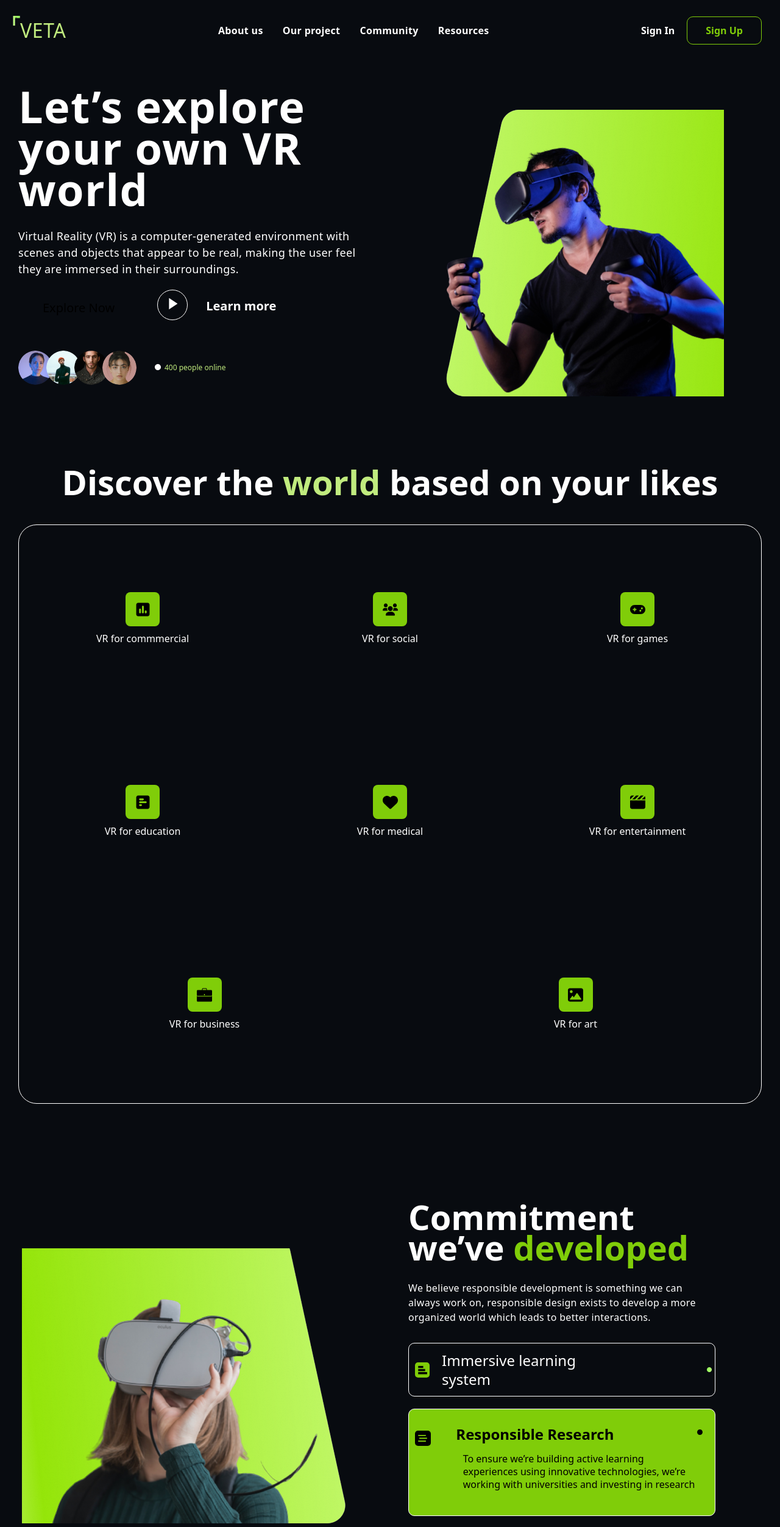
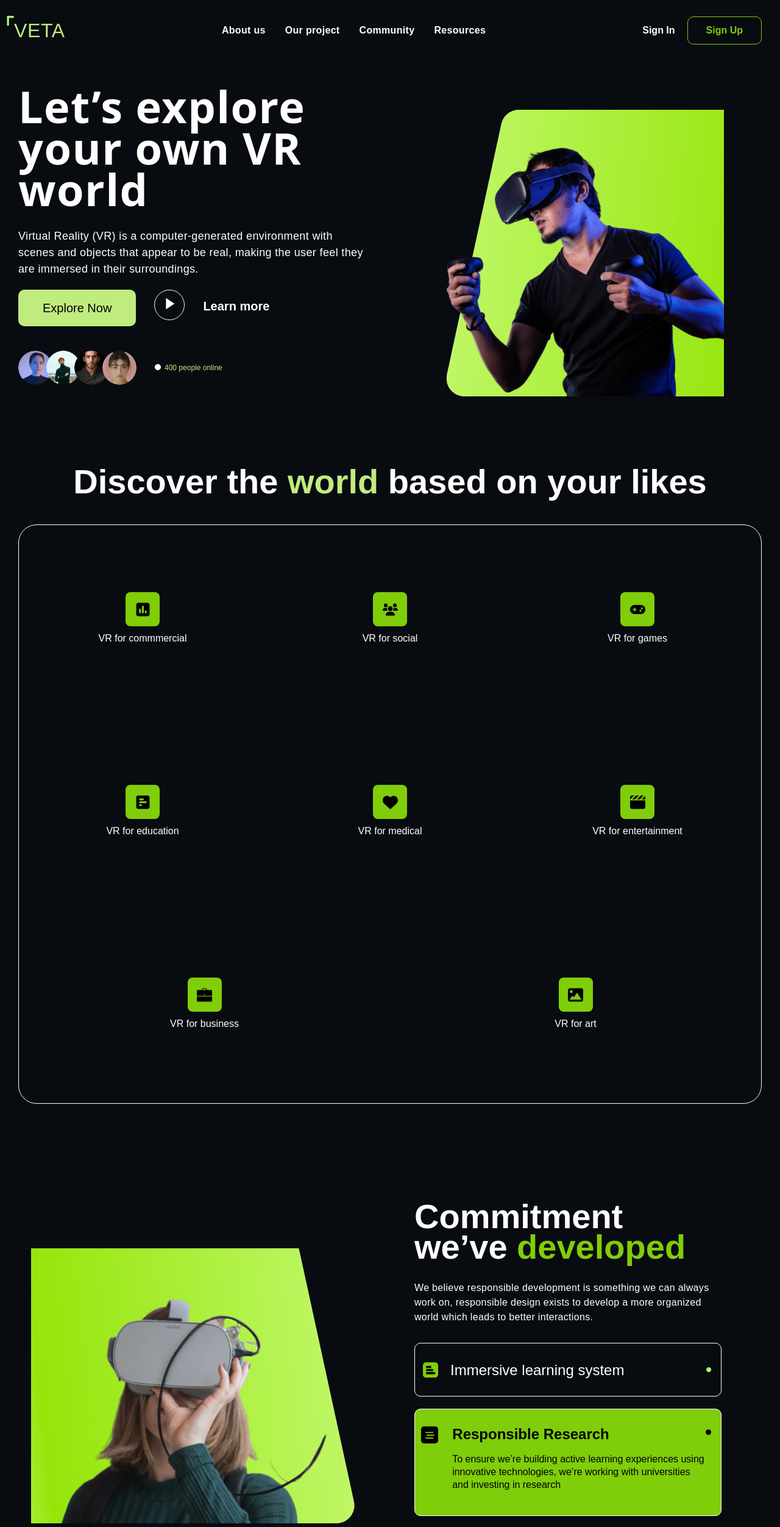
Before and after one commit to Fificode/react-tailwind-teta-app, a React (Create React App) app: page / in a window 1280 px wide. Shown: the top 2504 px of the page at 61% size. Built offline with nearby package versions, Linux system fonts and the light colour scheme.

Commit message:
first commit

```diff
--- a/src/App.js
+++ b/src/App.js
@@ -3,6 +3,7 @@ import Navbar from './components/Navbar'
 import Header from './components/Header'
 import Features from './components/Features';
 import Commitment from './components/Commitment';
+import Footer from './components/Footer';
 
 
 function App() {
@@ -12,6 +13,7 @@ function App() {
     <Header />
     <Features />
     <Commitment />
+    <Footer />
     </>
   );
 }
--- a/src/components/Commitment.jsx
+++ b/src/components/Commitment.jsx
@@ -7,38 +7,38 @@ import blackdot from '../assets/blackdottwo.svg'
 
 const Commitment = () => {
   return (
-    <div className='flex flex-col mt-[80px] mb-[40px] md:flex-row '>
-<div className="flex justify-center items-center flex-1 mr-[60px] lg:mt-[60px]">
+    <div className='flex flex-col mt-[80px] mb-[40px] lg:flex-row '>
+<div className="flex justify-center items-center flex-1 mx-[20px] lg:mr-[60px] lg:mt-[60px]">
     <div className="greenbgtwo">
     <img src={bgimagetwo} alt="Background" className='w-[100%] h-[100%] ' />
     </div>
 </div>
 <div className="flex items-start justify-center flex-1 flex-col mx-[15px] large:mt-[50px] sm:mx-[30px] sm:mt-[80px] ">
-    <h1 className='md:text-[56px]  text-[48px] font-[700] leading-[50px] text-white w-[290px] md:w-[504px]'>Commitment we’ve<span className='text-signup-lemon'> developed</span></h1>
-    <p className="text-white text-[16px] font-[400] my-[30px] tracking-[0.02em]  w-[290px] md:w-[504px]">We believe responsible development is something we can always work on, responsible design exists to develop a more organized world which leads to better interactions.</p>
+    <h1 className='md:text-[56px]  text-[48px] font-[700] leading-[50px] text-white w-[290px] font-syne md:w-[504px]'>Commitment we’ve<span className='text-signup-lemon'> developed</span></h1>
+    <p className="text-white text-[16px] font-[400] my-[30px] tracking-[0.02em] font-dmsans w-[290px] md:w-[504px]">We believe responsible development is something we can always work on, responsible design exists to develop a more organized world which leads to better interactions.</p>
     <div className="flex flex-row items-center w-[280px] md:w-[504px] h-[88px] border-[1px] border-white rounded-[10px] bg-commit-bg">
-        <div className="w-[25px] h-[25px] bg-signup-lemon flex justify-center items-center rounded-[5px] ml-[10px]">
-            <img src={charticon} alt="chart icon" className='w-[15px] h-[15px] bg-signup-lemon' />
+        <div className="md:w-[25px] w-[23px] h-[20px] md:h-[25px] bg-signup-lemon flex justify-center items-center rounded-[5px] ml-[13px]">
+            <img src={charticon} alt="chart icon" className='w-[13px] h-[13px] md:w-[15px] md:h-[15px] bg-signup-lemon' />
         </div>
-        <h2 className='text-white text-[18px] md:text-[24px] font-[400] leading-[31px] mx-[20px]'>Immersive learning system</h2>
-        <img src={greendot} alt="Green dot" className='w-[8px] h-[8px] mr-[5px] md:ml-[120px]' />
+        <h2 className='text-white text-[18px] md:text-[24px] font-[400] font-dmsans leading-[31px] mx-[20px]'>Immersive learning system</h2>
+        <img src={greendot} alt="Green dot" className='w-[8px] h-[8px] mr-[5px] md:ml-[115px]' />
     </div>
     <div className="flex flex-row items-center w-[280px] md:w-[504px] h-[176px] border-[1px] border-white rounded-[10px] bg-signup-lemon my-[20px]">
-        <div className="w-[65px] h-[25px] bg-black flex justify-center items-center rounded-[5px] -translate-y-[60px] ml-[5px] md:-translate-y-[40px] md:ml-[10px]">
-            <svg  viewBox="0 0 512 512" className='w-[15px] h-[15px] fill-signup-lemon'><path d="M0 96C0 78.33 14.33 64 32 64H416C433.7 64 448 78.33 448 96C448 113.7 433.7 128 416 128H32C14.33 128 0 113.7 0 96zM64 256C64 238.3 78.33 224 96 224H480C497.7 224 512 238.3 512 256C512 273.7 497.7 288 480 288H96C78.33 288 64 273.7 64 256zM416 448H32C14.33 448 0 433.7 0 416C0 398.3 14.33 384 32 384H416C433.7 384 448 398.3 448 416C448 433.7 433.7 448 416 448z"/></svg>
+        <div className="w-[75px] h-[20px] md:w-[65px] md:h-[28px] bg-black flex justify-center items-center rounded-[5px] -translate-y-[60px] ml-[5px] md:-translate-y-[45px] md:ml-[10px]">
+            <svg  viewBox="0 0 512 512" className='w-[13px] h-[13px] md:w-[15px] md:h-[15px] fill-signup-lemon'><path d="M0 96C0 78.33 14.33 64 32 64H416C433.7 64 448 78.33 448 96C448 113.7 433.7 128 416 128H32C14.33 128 0 113.7 0 96zM64 256C64 238.3 78.33 224 96 224H480C497.7 224 512 238.3 512 256C512 273.7 497.7 288 480 288H96C78.33 288 64 273.7 64 256zM416 448H32C14.33 448 0 433.7 0 416C0 398.3 14.33 384 32 384H416C433.7 384 448 398.3 448 416C448 433.7 433.7 448 416 448z"/></svg>
         </div>
          <div className="flex flex-col items-center">
-        <h2 className='text-black text-[19px] md:text-[24px] font-[700] leading-[31px] md:mr-[95px]'>Responsible Research</h2>
-        <p className="text-[14px] md:text-[16px] leading-[21px] font-[400] text-black my-[5px] ml-[20px] md:my-[15px] md:ml-[53px]">To ensure we’re building active learning experiences using innovative technologies, we’re working with universities and investing in research</p>
+        <h2 className='text-black text-[19px] md:text-[24px] font-[700] leading-[31px] font-dmsans md:mr-[135px]'>Responsible Research</h2>
+        <p className="text-[14px] md:text-[16px] leading-[21px] font-[400] text-black font-dmsans my-[5px] ml-[20px] md:my-[15px] md:ml-[23px]">To ensure we’re building active learning experiences using innovative technologies, we’re working with universities and investing in research</p>
         </div>
-        <img src={blackdot} alt="black dot" className='w-[9px] h-[9px] -translate-y-[55px] mr-[5px] md:mr-[20px] md:-translate-y-[50px] ' />
+        <img src={blackdot} alt="black dot" className='w-[9px] h-[9px] -translate-y-[57px] mr-[5px] md:mr-[16px] md:-translate-y-[50px] ' />
     </div>
     <div className="flex flex-row items-center w-[280px] md:w-[504px] h-[88px] border-[1px] border-white rounded-[10px] bg-commit-bg">
-        <div className="w-[25px] h-[25px] bg-signup-lemon flex justify-center items-center rounded-[5px] ml-[10px]">
-            <img src={charticon} alt="chart icon" className='w-[15px] h-[15px] bg-signup-lemon' />
+        <div className="w-[21px] h-[20px] md:w-[25px] md:h-[25px] bg-signup-lemon flex justify-center items-center rounded-[5px] ml-[12px]">
+            <img src={charticon} alt="chart icon" className='w-[13px] h-[13px] md:w-[15px] md:h-[15px] bg-signup-lemon' />
         </div>
-        <h2 className='text-white text-[18px] md:text-[24px] font-[400] leading-[31px] mx-[20px]'>Responsible Innovation</h2>
-        <img src={greendot} alt="Green dot" className='w-[8px] h-[8px] mr-[5px] md:ml-[157px]' />
+        <h2 className='text-white text-[18px] md:text-[24px] font-[400] leading-[31px] mx-[20px] font-dmsans'>Responsible Innovation</h2>
+        <img src={greendot} alt="Green dot" className='w-[8px] h-[8px] mr-[5px] md:ml-[155px]' />
     </div>
 </div>
     </div>
--- a/src/components/Feature.jsx
+++ b/src/components/Feature.jsx
@@ -8,7 +8,7 @@ const Feature = ({ text, viewbox, direction}) => {
            <path d={direction} />
          </svg>
          </div>
-<p className='text-white text-center my-2 group-hover:text-black'>{text}</p>
+<p className='text-white text-center my-2 group-hover:text-black font-dmsans'>{text}</p>
     </div>
   )
 }
--- a/src/components/Features.jsx
+++ b/src/components/Features.jsx
@@ -5,7 +5,7 @@ import Feature from './Feature'
 const Features = () => {
   return (
     <div className='mt-[60px] mb-[20px]'>
-       <div className="flex justify-center items-center"> <h1 className='text-[46px] mt-[30px] mx-[20px] md:text-[56px] font-[700] leading-[60px] text-center text-white'>Discover the <span className='text-people-lemon'>world</span> based on your likes</h1></div>
+       <div className="flex justify-center items-center"> <h1 className='text-[46px] mt-[30px] mx-[20px] md:text-[56px] font-[700] leading-[60px] text-center text-white font-syne'>Discover the <span className='text-people-lemon'>world</span> based on your likes</h1></div>
         <div className="mx-[30px] mt-[40px] mb-[20px]">
         <div className='border-[1px] border-solid border-white rounded-[30px] w-[100%] h-[100%]  flex flex-row justify-around flex-wrap'>
         <Feature viewbox="0 0 448 512" direction="M384 32C419.3 32 448 60.65 448 96V416C448 451.3 419.3 480 384 480H64C28.65 480 0 451.3 0 416V96C0 60.65 28.65 32 64 32H384zM128 224C110.3 224 96 238.3 96 256V352C96 369.7 110.3 384 128 384C145.7 384 160 369.7 160 352V256C160 238.3 145.7 224 128 224zM192 352C192 369.7 206.3 384 224 384C241.7 384 256 369.7 256 352V160C256 142.3 241.7 128 224 128C206.3 128 192 142.3 192 160V352zM320 288C302.3 288 288 302.3 288 320V352C288 369.7 302.3 384 320 384C337.7 384 352 369.7 352 352V320C352 302.3 337.7 288 320 288z" text='VR for commmercial' />
--- a/src/components/Header.jsx
+++ b/src/components/Header.jsx
@@ -15,13 +15,13 @@ const Header = () => {
        <h2 className='font-bold text-white tracking-[0.02em] text-[40px] leading-[38px] md:text-[72px] md:leading-[68px] '>
          Let’s explore your own <span className="text-btn-bg">VR</span> world
        </h2>
-     <p className='text-white text-[16px] font-normal tracking-[0.02em] mt-[30px] md:text-[18px] md:leading-[27px]'>Virtual Reality (VR) is a computer-generated environment with scenes and objects that appear to be real, making the user feel they are immersed in their surroundings.</p>
+     <p className='text-white text-[16px] font-normal tracking-[0.02em] mt-[30px] font-dmsans md:text-[18px] md:leading-[27px]'>Virtual Reality (VR) is a computer-generated environment with scenes and objects that appear to be real, making the user feel they are immersed in their surroundings.</p>
      <div className="flex flex-row mt-[20px]">
-       <button className='explore-bg text-black rounded-[10px] px-[20px] py-[2px] text-[13px] msmaller:px-[30px] msmaller:py-[2px] msmaller:text-[14px] md:text-[20px] md:px-[40px] md:py-[15px]'>Explore Now</button>
+       <button className='bg-people-lemon text-black rounded-[10px] px-[20px] py-[2px] text-[13px] font-dmsans msmaller:px-[30px] msmaller:py-[2px] msmaller:text-[14px] md:text-[20px] md:px-[40px] md:py-[15px]'>Explore Now</button>
        <div className='border-[1px] border-solid  border-white rounded-[50%] w-[50px] h-[50px] ml-[20px] mr-[15px] cursor-pointer lsmall:mx-[30px]'>
          <img src={playbtn} alt="Play button" className='translate-x-[18px] translate-y-3' />
        </div>
-       <p className='text-white font-[600] text-[12px] cursor-pointer translate-y-3 msmaller:text-[17px] md:text-[20px]'>Learn more</p>
+       <p className='text-white font-[600] text-[12px] cursor-pointer translate-y-3 font-dmsans msmaller:text-[17px] md:text-[20px]'>Learn more</p>
      </div>
      <div className="flex flex-row justify-between mt-[40px]">
        <div className="flex flex-row">
@@ -33,7 +33,7 @@ const Header = () => {
        <div className='mr-[6px] translate-y-[13px] lsmall:translate-y-[22px]'>
          <img src={whitedot} alt="A white dot" className='w-[10px] h-[10px]' />
        </div>
-       <p className='text-people-lemon text-[12px] font-[400] leading-[16px] translate-y-[10px] lsmall:translate-y-[20px]'>400 people online</p>
+       <p className='text-people-lemon text-[12px] font-[400] leading-[16px] translate-y-[10px] font-dmsans lsmall:translate-y-[20px]'>400 people online</p>
      </div>
       </div>
 
--- a/src/components/Navbar.jsx
+++ b/src/components/Navbar.jsx
@@ -7,11 +7,11 @@ const [nav, setNav] = useState(false);
 const handleClick = () => setNav(!nav);
 
   return (
-    <div className='w-screen h-[60px] z-10 fixed top-0 bg-black-bg  py-[50px] pl-[10px]'>
+    <div className='w-screen h-[60px] z-10 fixed top-0 bg-black-bg  py-[50px]'>
         <div className="w-full h-full flex justify-between items-center">
 <div className='flex flex-row pl-[3px]'>
 <img src={logo} alt="Logo" className='w-[10px] h-[14px] ml-2 md:w-[12px] md:h-[16px]'/>
-<h1 className='text-[28px] font-[400] text-people-lemon tracking-[0.02em] md:text-[32px]'>VETA</h1>
+<h1 className='text-[28px] font-[400] font-dmsans text-people-lemon tracking-[0.02em] md:text-[32px]'>VETA</h1>
 </div>
 <ul className='flex large:hidden'>
 <li>About us</li>
@@ -20,22 +20,22 @@ const handleClick = () => setNav(!nav);
 <li>Resources</li>
 </ul>
 <div className="flex pr-[30px] small:hidden">
-    <button className='pr-[20px] text-[16px] font-[700] text-white bg-transparent'>Sign In</button>
-    <button className='px-[30px] py-[10px] border-[1px] border-solid border-signup-lemon rounded-[10px] text-signup-lemon text-[16px] font-[700] bg-black-bg'>Sign Up</button>
+    <button className='pr-[20px] text-[16px] font-[700] text-white bg-transparent font-dmsans'>Sign In</button>
+    <button className='px-[30px] py-[10px] border-[1px] border-solid border-signup-lemon rounded-[10px] text-signup-lemon text-[16px] font-[700] bg-black-bg font-dmsans'>Sign Up</button>
 </div>
 <div className="xlarge:hidden" onClick={handleClick}>
     {!nav ? <MenuIcon className='w-10 text-signup-lemon m-2' /> : <XIcon className='w-10 text-signup-lemon m-2'/>}
 </div>
 </div>
 
-<ul className={!nav ? 'hidden' : 'absolute w-full h-[400px]  mt-[50px] bg-black-bg animate-scale_up_tr md:h-[280px]'}>
-<li className='w-full'>About us</li>
-<li className='w-full'>Our project</li>
-<li className='w-full'>Community</li>
-<li className='w-full'>Resources</li>
+<ul className={!nav ? 'hidden' : 'absolute w-full h-[400px] px-[10px] mt-[50px] bg-black-bg animate-scale_up_tr md:h-[280px]'}>
+<li className='w-full border-b-2 border-white-300'>About us</li>
+<li className='w-full border-b-2 border-white-300'>Our project</li>
+<li className='w-full border-b-2 border-white-300'>Community</li>
+<li className='w-full border-b-2 border-white-300'>Resources</li>
 <div className= 'flex flex-col lsmall:hidden'>
-    <button className='pl-[18px] text-[16px] font-[700] text-white bg-transparent text-left py-4'>Sign In</button>
-    <button className='px-[30px] py-[10px] rounded-[10px] border-[1px] border-solid border-signup-lemon text-[16px] text-signup-lemon mr-5 bg-black-bg'>Sign Up</button>
+    <button className='pl-[18px] text-[16px] font-[700] text-white bg-transparent text-left py-4 font-dmsans'>Sign In</button>
+    <button className='px-[30px] py-[10px] rounded-[10px] border-[1px] border-solid border-signup-lemon text-[16px] text-signup-lemon mr-5 bg-black-bg font-dmsans'>Sign Up</button>
 </div>
 </ul>
     </div>
--- a/src/index.css
+++ b/src/index.css
@@ -10,7 +10,7 @@
     }
 
     li {
-        @apply p-4 text-[16px] font-[700] text-white cursor-pointer tracking-[0.02em]
+        @apply p-4 text-[16px] font-[700] text-white cursor-pointer tracking-[0.02em] font-dmsans
     }
 }
 @layer components{
--- a/tailwind.config.js
+++ b/tailwind.config.js
@@ -2,7 +2,10 @@ module.exports = {
   content: ["./src/**/*.{js,jsx,ts,tsx}",],
   theme: {
     extend: {
-
+fontFamily: {
+  'dmsans': ['DM Sans', 'sans-serif'],
+  'syne': ['Syne', 'sans-serif'],
+},
       keyframes:{
         scale_up_tr:{
           '0%' : { transform: 'scale(0.5)',
@@ -41,6 +44,7 @@ move_forward: 'move_forward 1s 4s 1 forwards',
       'btn-bg': 'linear-gradient(95deg, #D0FE89 -25.32%, #95E50A 93.62%, #D6FB9D 116.91%)',
       'commit-bg': 'linear-gradient(104.19deg, #283234 0.08%, #243133 48.88%, #080B10 100%)',
       'black': '#000000',
+      'footer': 'rgba(125, 125, 125, 0.45)',
 
     },
     screens: {
```
Also changed, not shown: src/components/Footer.jsx (added, +35 -0 lines).
